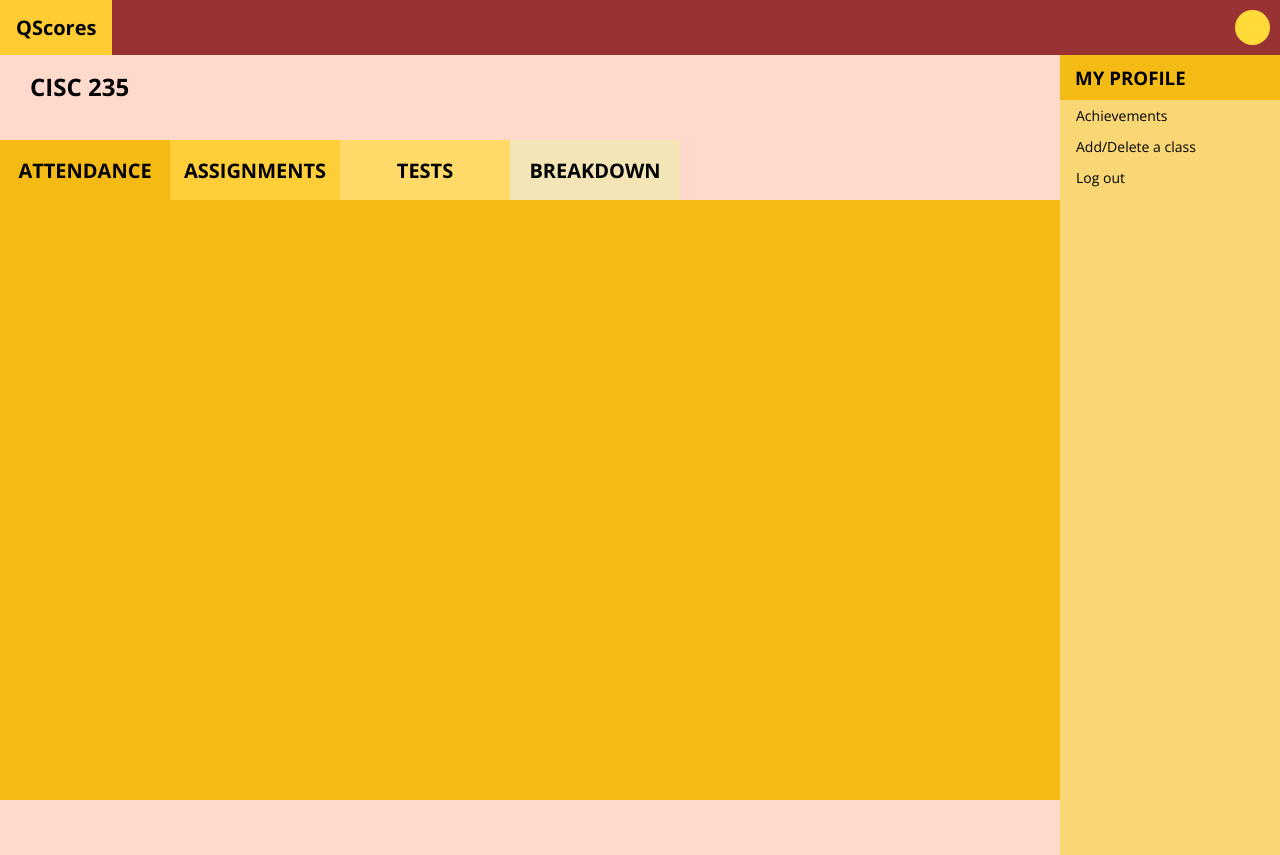
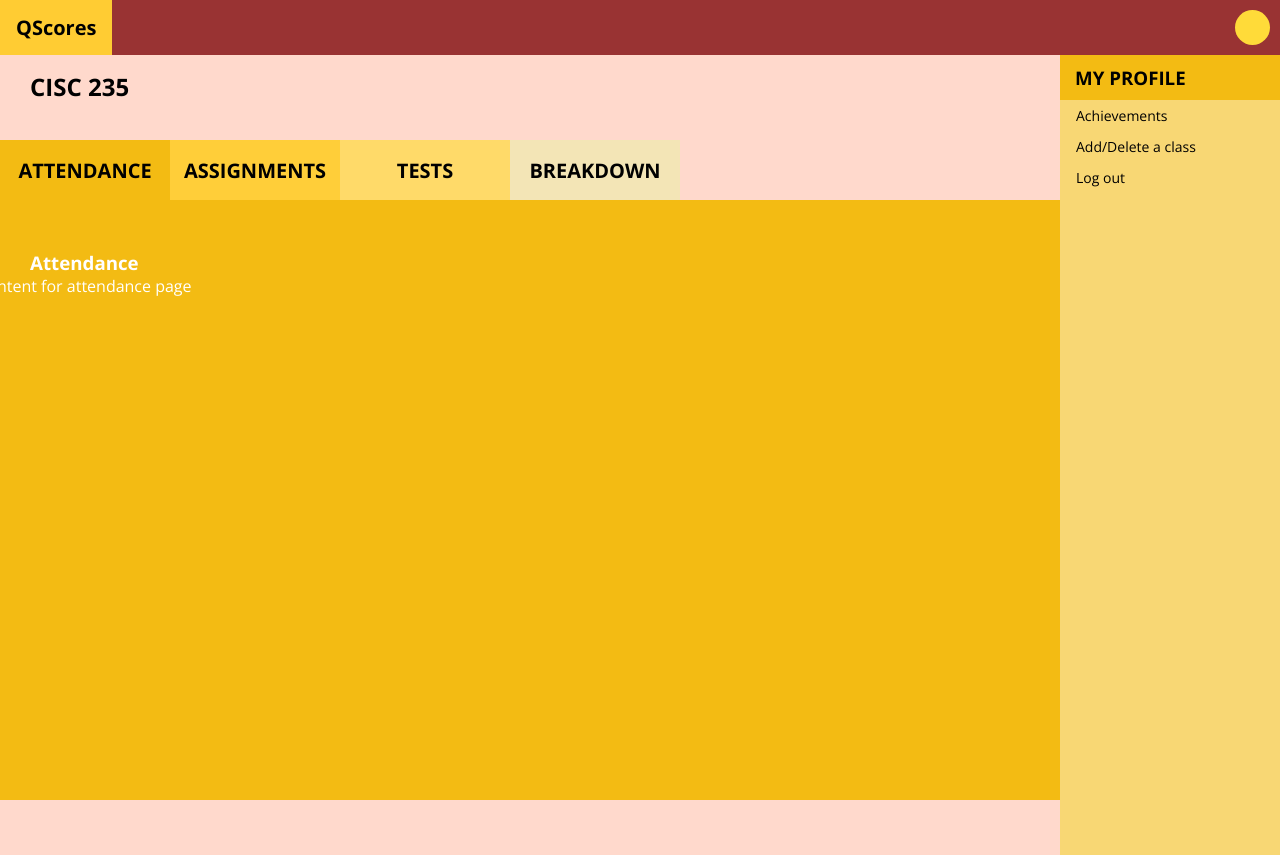
Before and after one commit to JoshGraham14/QHacks, a Flask app: page /classpage in a window 1280 px wide. Run offline with Flask 2, Linux system fonts and the light colour scheme.

Commit message:
Got the tabs working finally

```diff
--- a/static/styles/styles.css
+++ b/static/styles/styles.css
@@ -341,3 +341,12 @@ input[type="button"]::-moz-focus-inner {
     background-color: #993333;
     color:white;
 }
+
+.tabContent {
+    color:white;
+    display:none;
+    padding:50px;
+    text-align: center;
+}
+
+/*
--- a/templates/classpage.html
+++ b/templates/classpage.html
@@ -7,32 +7,85 @@
             </span>
     </div>
 
-    <script>
-        // Function to change element background color
-        function changeHeadingBg(color){
-            document.getElementById('big-tab').style.background = color;
-        }
-    </script>
+
+
+
 
 
     <div class="attendance-tab">
-        <input type="button" onclick="changeHeadingBg('#f3bb13')" value="ATTENDANCE" id="attendance-button">
+        <input class="tabButtons"
+        type="button"
+        onclick="openTab('attendance',this,'#f3bb13');"
+        value="ATTENDANCE"
+        id="attendance-button">
     </div>
 
     <div class="assignments-tab">
-        <input type="button" onclick="changeHeadingBg('#ffce39')" value="ASSIGNMENTS" id="assignments-button">
+        <input class="tabButtons"
+        type="button"
+        onclick="openTab('assignments',this,'#ffce39');"
+        value="ASSIGNMENTS"
+        id="assignments-button">
     </div>
 
     <div class="tests-tab">
-        <input type="button" onclick="changeHeadingBg('#ffda69')" value="TESTS" id="tests-button">
+        <input class="tabButtons"
+        type="button"
+        onclick="openTab('tests',this,'#ffda69');"
+        value="TESTS"
+        id="tests-button">
     </div>
 
     <div class="breakdown-tab">
-        <input type="button" onclick="changeHeadingBg('#f3e5b6');" value="BREAKDOWN" id="breakdown-button">
+        <input class="tabButtons"
+        type="button"
+        onclick="openTab('breakdown',this,'#f3e5b6');"
+        value="BREAKDOWN"
+        id="breakdown-button">
     </div>
 
 
-    <div id="big-tab"></div>
+    <div id="big-tab">
+        <div id="attendance" class="tabContent">
+            <h3>Attendance</h3>
+            <p>Content for attendance page</p>
+        </div>
+
+        <div id="assignments" class="tabContent">
+            <h3>Assignments</h3>
+            <p>Content for Assignments page</p>
+        </div>
+
+        <div id="tests" class="tabContent">
+            <h3>Tests</h3>
+            <p>Content for Tests page</p>
+        </div>
+
+        <div id="breakdown" class="tabContent">
+            <h3>Breakdown</h3>
+            <p>Content for Breakdown page</p>
+        </div>
+    </div>
+
+    <script>
+        // Function to change element background color
+        function openTab(tabName, elmnt, color){
+            var i, tabContent, tabButtons;
+            tabContent = document.getElementsByClassName("tabContent");
+            for(i = 0; i < tabContent.length; i++){
+                tabContent[i].style.display = "none";
+            }
+
+            tabButtons = document.getElementsByClassName("tabButtons");
+            for(i = 0; i < tabButtons.length; i++){
+                tabButtons[i].style.backgroundColor = "";
+            }
+
+            document.getElementById(tabName).style.display = "block";
+            elmnt.style.backgroundColor = color;
+        }
+        openTab('attendance',document.getElementById('attendance-button'),'#f3bb13');
+    </script>
 </body>
 
 {% endblock %}
```
